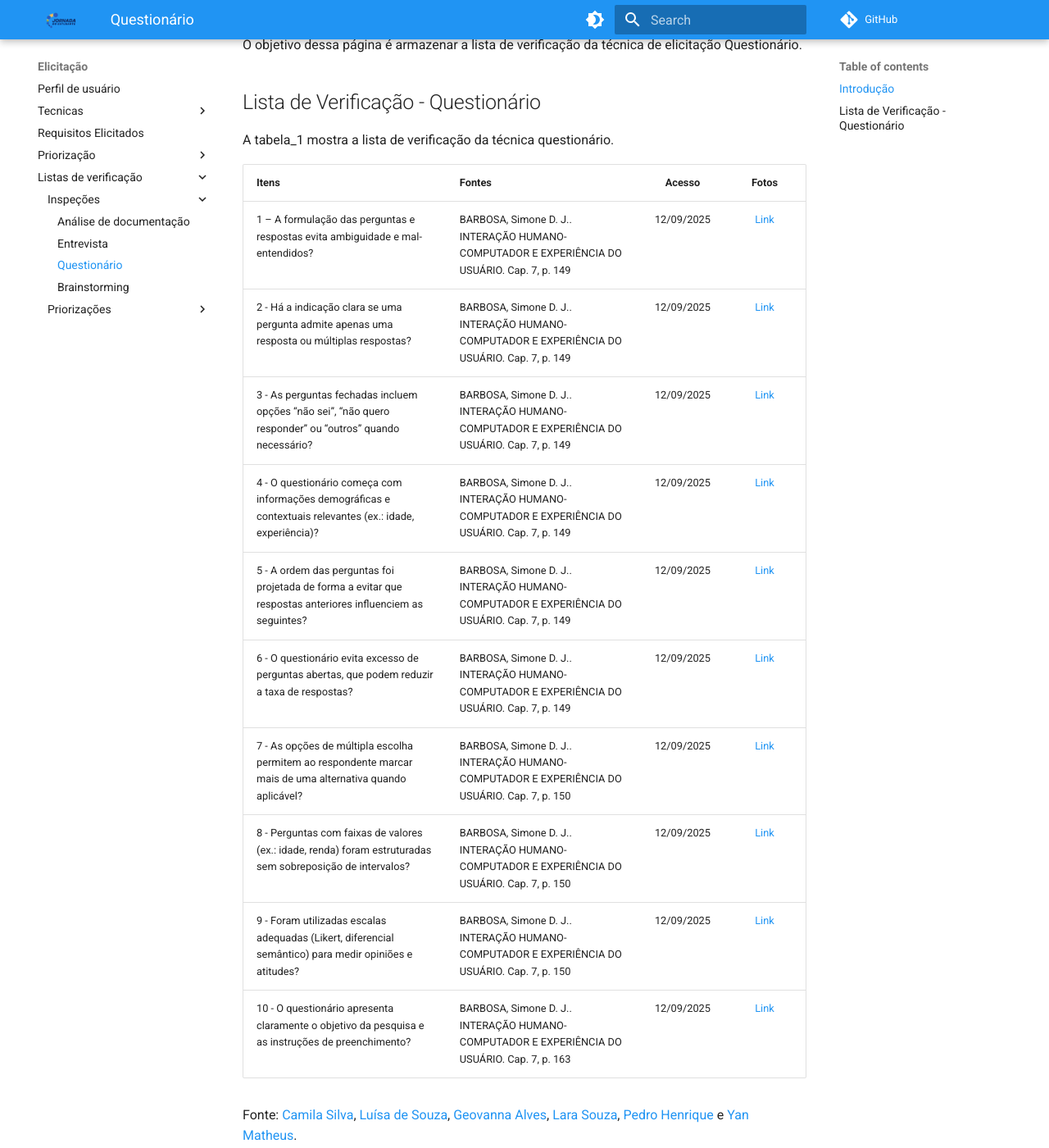
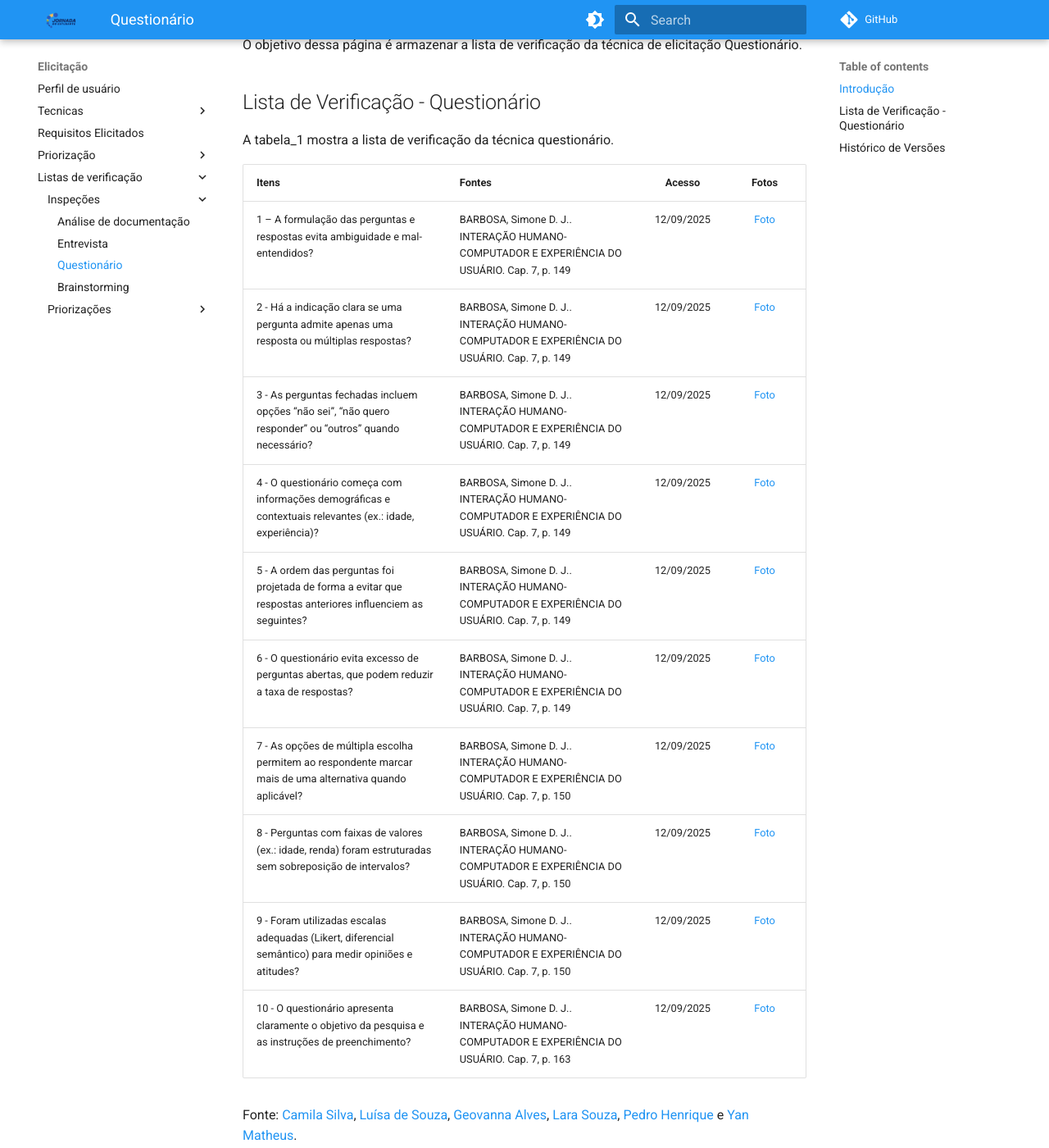
Before and after one commit to Requisitos-de-Software/2025.2-Grupo05, an MkDocs documentation site: the page built from docs/Elicitação/LVs/elicitações/QuestionarioLV.md, in a window 1280 px wide and 1400 px high, scrolled down 237 px. Shown: the whole window at 82% size. Built offline with MkDocs 1.6.1 and Material for MkDocs 9.7.7, drawn with Linux system fonts in a browser that asks for light colours; comment, search, counter and statistics services are not loaded.

Commit message:
formatando listas de verificação de elicitação

```diff
--- a/docs/Elicitação/LVs/elicitações/QuestionarioLV.md
+++ b/docs/Elicitação/LVs/elicitações/QuestionarioLV.md
@@ -10,20 +10,20 @@ A tabela_1 mostra a lista de verificação da técnica questionário.
 
 | Itens                                                                                                         | Fontes                                                                                      |   Acesso   |                Fotos                |
 | :------------------------------------------------------------------------------------------------------------ | ------------------------------------------------------------------------------------------- | :--------: | :---------------------------------: |
-| 1 – A formulação das perguntas e respostas evita ambiguidade e mal-entendidos?                                | BARBOSA, Simone D. J.. INTERAÇÃO HUMANO-COMPUTADOR E EXPERIÊNCIA DO USUÁRIO. Cap. 7, p. 149 | 12/09/2025 | [Link](https://postimg.cc/jw9j7vZw) |
-| 2 \- Há a indicação clara se uma pergunta admite apenas uma resposta ou múltiplas respostas?                  | BARBOSA, Simone D. J.. INTERAÇÃO HUMANO-COMPUTADOR E EXPERIÊNCIA DO USUÁRIO. Cap. 7, p. 149 | 12/09/2025 | [Link](https://postimg.cc/SJ4htw2s) |
-| 3 \- As perguntas fechadas incluem opções “não sei”, “não quero responder” ou “outros” quando necessário?     | BARBOSA, Simone D. J.. INTERAÇÃO HUMANO-COMPUTADOR E EXPERIÊNCIA DO USUÁRIO. Cap. 7, p. 149 | 12/09/2025 | [Link](https://postimg.cc/JyDvhqDS) |
-| 4 \- O questionário começa com informações demográficas e contextuais relevantes (ex.: idade, experiência)?   | BARBOSA, Simone D. J.. INTERAÇÃO HUMANO-COMPUTADOR E EXPERIÊNCIA DO USUÁRIO. Cap. 7, p. 149 | 12/09/2025 | [Link](https://postimg.cc/21bNqmPy) |
-| 5 \- A ordem das perguntas foi projetada de forma a evitar que respostas anteriores influenciem as seguintes? | BARBOSA, Simone D. J.. INTERAÇÃO HUMANO-COMPUTADOR E EXPERIÊNCIA DO USUÁRIO. Cap. 7, p. 149 | 12/09/2025 | [Link](https://postimg.cc/YjnPQZNr) |
-| 6 \- O questionário evita excesso de perguntas abertas, que podem reduzir a taxa de respostas?                | BARBOSA, Simone D. J.. INTERAÇÃO HUMANO-COMPUTADOR E EXPERIÊNCIA DO USUÁRIO. Cap. 7, p. 149 | 12/09/2025 | [Link](https://postimg.cc/8FN42mBg) |
-| 7 \- As opções de múltipla escolha permitem ao respondente marcar mais de uma alternativa quando aplicável?   | BARBOSA, Simone D. J.. INTERAÇÃO HUMANO-COMPUTADOR E EXPERIÊNCIA DO USUÁRIO. Cap. 7, p. 150 | 12/09/2025 | [Link](https://postimg.cc/zb9grJmM) |
-| 8 \- Perguntas com faixas de valores (ex.: idade, renda) foram estruturadas sem sobreposição de intervalos?   | BARBOSA, Simone D. J.. INTERAÇÃO HUMANO-COMPUTADOR E EXPERIÊNCIA DO USUÁRIO. Cap. 7, p. 150 | 12/09/2025 | [Link](https://postimg.cc/JsvDJr0P) |
-| 9 \- Foram utilizadas escalas adequadas (Likert, diferencial semântico) para medir opiniões e atitudes?       | BARBOSA, Simone D. J.. INTERAÇÃO HUMANO-COMPUTADOR E EXPERIÊNCIA DO USUÁRIO. Cap. 7, p. 150 | 12/09/2025 | [Link](https://postimg.cc/XZ6N4pp0) |
-| 10 \- O questionário apresenta claramente o objetivo da pesquisa e as instruções de preenchimento?            | BARBOSA, Simone D. J.. INTERAÇÃO HUMANO-COMPUTADOR E EXPERIÊNCIA DO USUÁRIO. Cap. 7, p. 163 | 12/09/2025 | [Link](https://postimg.cc/DJjKJZfR) |
+| 1 – A formulação das perguntas e respostas evita ambiguidade e mal-entendidos?                                | BARBOSA, Simone D. J.. INTERAÇÃO HUMANO-COMPUTADOR E EXPERIÊNCIA DO USUÁRIO. Cap. 7, p. 149 | 12/09/2025 | [Foto](https://postimg.cc/jw9j7vZw) |
+| 2 \- Há a indicação clara se uma pergunta admite apenas uma resposta ou múltiplas respostas?                  | BARBOSA, Simone D. J.. INTERAÇÃO HUMANO-COMPUTADOR E EXPERIÊNCIA DO USUÁRIO. Cap. 7, p. 149 | 12/09/2025 | [Foto](https://postimg.cc/SJ4htw2s) |
+| 3 \- As perguntas fechadas incluem opções “não sei”, “não quero responder” ou “outros” quando necessário?     | BARBOSA, Simone D. J.. INTERAÇÃO HUMANO-COMPUTADOR E EXPERIÊNCIA DO USUÁRIO. Cap. 7, p. 149 | 12/09/2025 | [Foto](https://postimg.cc/JyDvhqDS) |
+| 4 \- O questionário começa com informações demográficas e contextuais relevantes (ex.: idade, experiência)?   | BARBOSA, Simone D. J.. INTERAÇÃO HUMANO-COMPUTADOR E EXPERIÊNCIA DO USUÁRIO. Cap. 7, p. 149 | 12/09/2025 | [Foto](https://postimg.cc/21bNqmPy) |
+| 5 \- A ordem das perguntas foi projetada de forma a evitar que respostas anteriores influenciem as seguintes? | BARBOSA, Simone D. J.. INTERAÇÃO HUMANO-COMPUTADOR E EXPERIÊNCIA DO USUÁRIO. Cap. 7, p. 149 | 12/09/2025 | [Foto](https://postimg.cc/YjnPQZNr) |
+| 6 \- O questionário evita excesso de perguntas abertas, que podem reduzir a taxa de respostas?                | BARBOSA, Simone D. J.. INTERAÇÃO HUMANO-COMPUTADOR E EXPERIÊNCIA DO USUÁRIO. Cap. 7, p. 149 | 12/09/2025 | [Foto](https://postimg.cc/8FN42mBg) |
+| 7 \- As opções de múltipla escolha permitem ao respondente marcar mais de uma alternativa quando aplicável?   | BARBOSA, Simone D. J.. INTERAÇÃO HUMANO-COMPUTADOR E EXPERIÊNCIA DO USUÁRIO. Cap. 7, p. 150 | 12/09/2025 | [Foto](https://postimg.cc/zb9grJmM) |
+| 8 \- Perguntas com faixas de valores (ex.: idade, renda) foram estruturadas sem sobreposição de intervalos?   | BARBOSA, Simone D. J.. INTERAÇÃO HUMANO-COMPUTADOR E EXPERIÊNCIA DO USUÁRIO. Cap. 7, p. 150 | 12/09/2025 | [Foto](https://postimg.cc/JsvDJr0P) |
+| 9 \- Foram utilizadas escalas adequadas (Likert, diferencial semântico) para medir opiniões e atitudes?       | BARBOSA, Simone D. J.. INTERAÇÃO HUMANO-COMPUTADOR E EXPERIÊNCIA DO USUÁRIO. Cap. 7, p. 150 | 12/09/2025 | [Foto](https://postimg.cc/XZ6N4pp0) |
+| 10 \- O questionário apresenta claramente o objetivo da pesquisa e as instruções de preenchimento?            | BARBOSA, Simone D. J.. INTERAÇÃO HUMANO-COMPUTADOR E EXPERIÊNCIA DO USUÁRIO. Cap. 7, p. 163 | 12/09/2025 | [Foto](https://postimg.cc/DJjKJZfR) |
 
 Fonte: [Camila Silva](https://github.com/CamilaSilvaC), [Luísa de Souza](https://github.com/luisa12ll), [Geovanna Alves](https://github.com/GeovannaUmbelino), [Lara Souza](https://github.com/mel14-hub), [Pedro Henrique](https://github.com/pedrohpsantos) e [Yan Matheus](https://github.com/Yanmatheus0812).
 
-# Histórico de Versões
+## Histórico de Versões
 
 | Versão | Data       | Descrição                        | Autor(es)                                       | Revisor(es)                                      |
 | ------ | ---------- | -------------------------------- | ----------------------------------------------- | ------------------------------------------------ |
```
Also changed, not shown: docs/Elicitação/LVs/elicitações/BrainstormLV.md (+10 -10 lines), docs/Elicitação/LVs/elicitações/Lv_analise_docs.md (+17 -17 lines), docs/Elicitação/LVs/elicitações/Lv_entrevista.md (+16 -18 lines).
